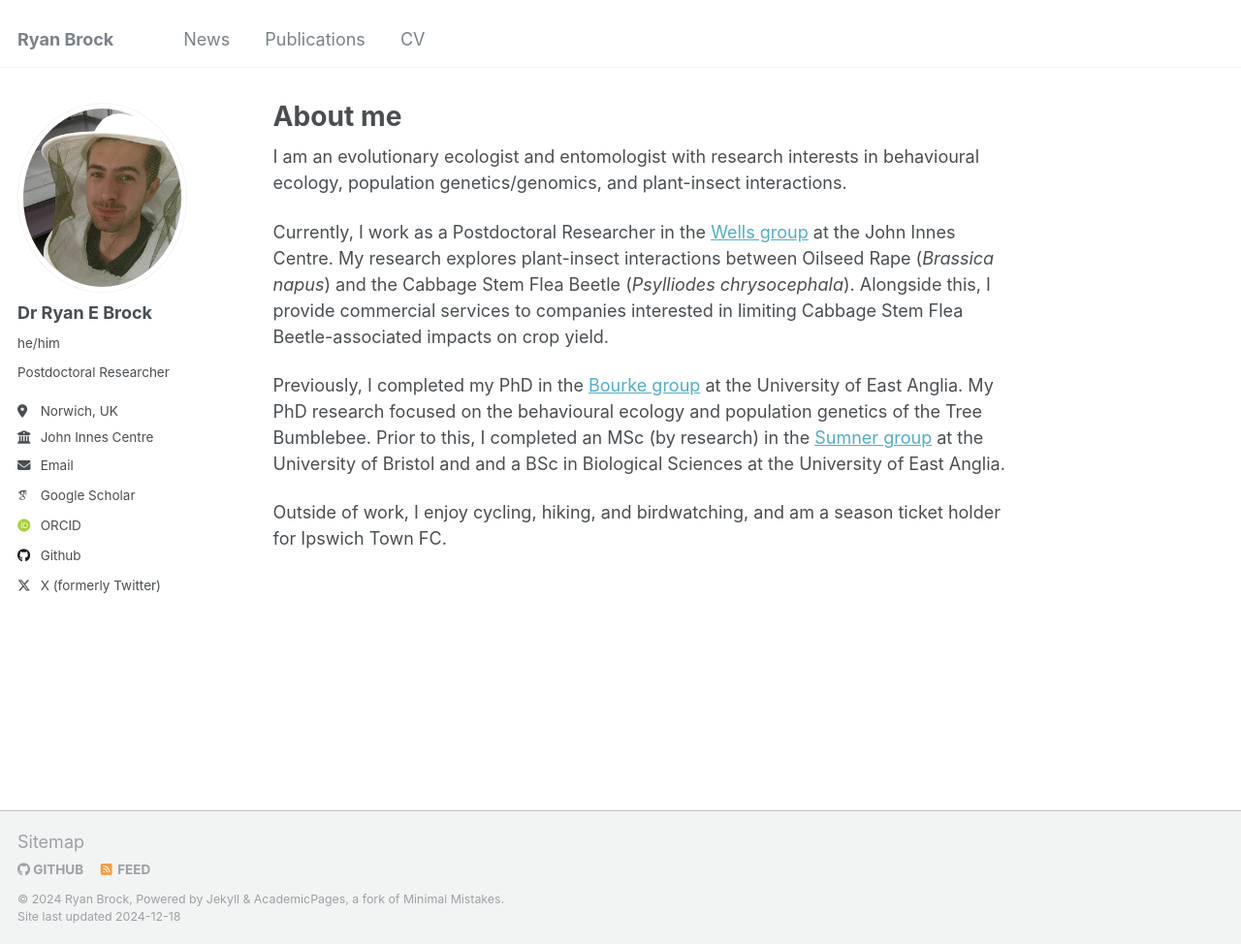
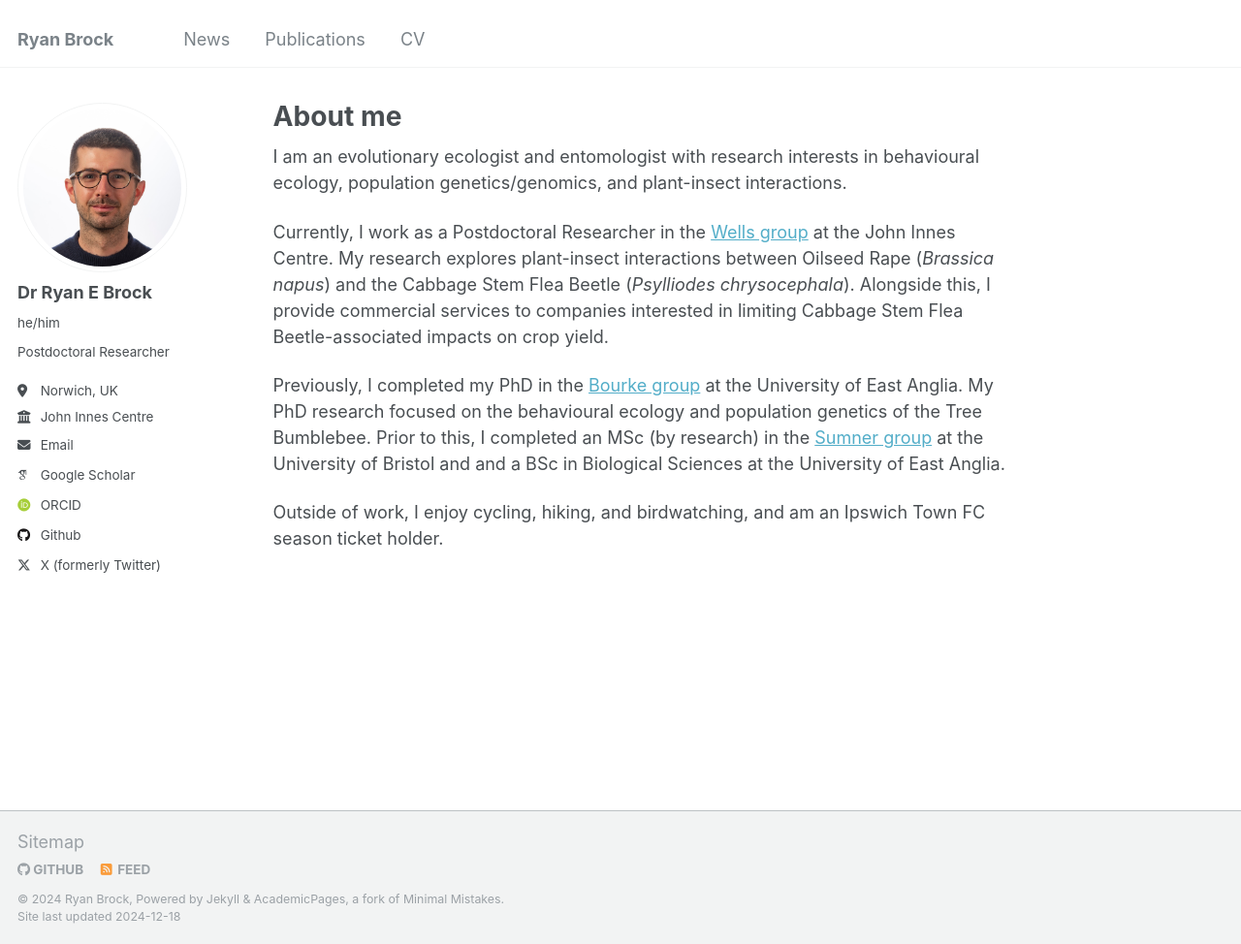
Before and after one commit to RyanEBrock/RyanEBrock.github.io, a Jekyll site: the page built from _pages/about.md, in a window 1280 px wide and 974 px high. Shown: the whole window at 97% size. Built offline with Jekyll 4.4.1, drawn with Linux system fonts in a browser that asks for light colours; some web fonts are replaced.

Commit message:
update about + add photo

```diff
--- a/_pages/about.md
+++ b/_pages/about.md
@@ -13,4 +13,4 @@ Currently, I work as a Postdoctoral Researcher in the [Wells group](https://www.
 
 Previously, I completed my PhD in the [Bourke group](https://andrewbourkeresearch.com) at the University of East Anglia. My PhD research focused on the behavioural ecology and population genetics of the Tree Bumblebee. Prior to this, I completed an MSc (by research) in the [Sumner group](http://www.sumnerlab.co.uk/) at the University of Bristol and and a BSc in Biological Sciences at the University of East Anglia.
 
-Outside of work, I enjoy cycling, hiking, and birdwatching, and am a season ticket holder for Ipswich Town FC.
+Outside of work, I enjoy cycling, hiking, and birdwatching, and am an Ipswich Town FC season ticket holder.
```
Also changed, not shown: images/bio-photo.jpg.
